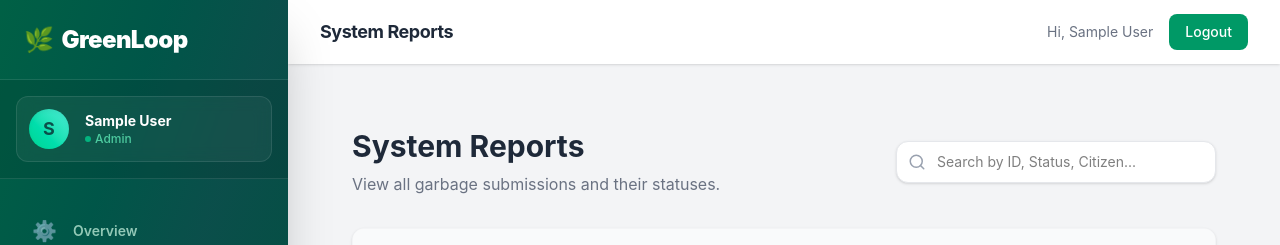
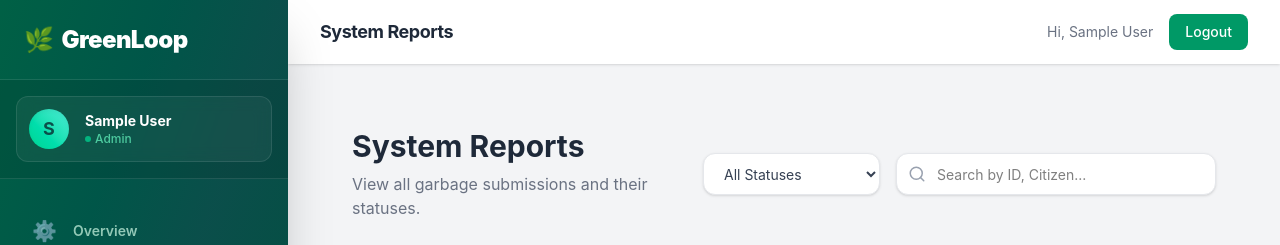
Before and after one commit to Adityaaa13/GreenLoop, a React app in the folder frontend/: page /admin/reports in a window 1280 px wide. Shown: the top 245 px of the page. Built offline with nearby package versions, Linux system fonts and the light colour scheme; no server answers; sample sign-in values are in the browser's storage; the HTML template or start-up script is replaced by a standard one.

Commit message:
feat(admin): make dashboard cards clickable, show all reports, and add manual status filter

```diff
--- a/frontend/src/components/admin/SummaryCards.jsx
+++ b/frontend/src/components/admin/SummaryCards.jsx
@@ -1,8 +1,10 @@
 import React from "react";
+import { Link } from "react-router-dom";
 import { ClipboardList, CheckCircle, AlertTriangle, RefreshCw } from "lucide-react";
 
-const SummaryCard = ({ title, value, icon: Icon, colorClass }) => (
-    <div className={`bg-white p-6 rounded-xl shadow-sm border border-gray-100 flex items-center space-x-4`}>
+const SummaryCard = ({ title, value, icon: Icon, colorClass, linkTo }) => {
+    const content = (
+        <div className="bg-white p-6 rounded-xl shadow-sm border border-gray-100 flex items-center space-x-4 hover:shadow-md transition-shadow h-full">
             <div className={`p-4 rounded-full ${colorClass}`}>
                 <Icon size={24} />
             </div>
@@ -12,6 +14,13 @@ const SummaryCard = ({ title, value, icon: Icon, colorClass }) => (
             </div>
         </div>
     );
+
+    if (linkTo) {
+        return <Link to={linkTo} className="block w-full">{content}</Link>;
+    }
+
+    return content;
+};
 
 const SummaryCards = ({ data }) => {
     if (!data) return null;
@@ -23,24 +32,28 @@ const SummaryCards = ({ data }) => {
                 value={data.totalDumps || 0}
                 icon={ClipboardList}
                 colorClass="bg-blue-100 text-blue-600"
+                linkTo="/admin/reports"
             />
             <SummaryCard
                 title="Verified Dumps"
                 value={data.verifiedDumps || 0}
                 icon={CheckCircle}
                 colorClass="bg-green-100 text-green-600"
+                linkTo="/admin/reports?filter=verified_dump"
             />
             <SummaryCard
                 title="Completed Tasks"
                 value={data.completedCleanups || 0}
                 icon={CheckCircle}
                 colorClass="bg-emerald-100 text-emerald-600"
+                linkTo="/admin/reports?filter=cleaned"
             />
             <SummaryCard
                 title="Rework Required"
                 value={data.reworkTasks || 0}
                 icon={AlertTriangle}
                 colorClass="bg-orange-100 text-orange-600"
+                linkTo="/admin/teams"
             />
         </div>
     );
--- a/frontend/src/components/admin/VerifiedDumpsTable.jsx
+++ b/frontend/src/components/admin/VerifiedDumpsTable.jsx
@@ -15,10 +15,8 @@ const VerifiedDumpsTable = ({ reports }) => {
         return `px-3 py-1 inline-flex text-xs leading-5 font-semibold rounded-full ${statuses[status] || defaultClass}`;
     };
 
-    // Filter to only show genuine, verified reports to the Admin
-    const genuineReports = reports?.filter(r =>
-        ["verified_dump", "cleanup_assigned", "cleaned"].includes(r.status)
-    ) || [];
+    // Expose all reports, removing previous verified filter, falling back to empty array
+    const allReports = reports || [];
 
     return (
         <div className="bg-white rounded-xl shadow-sm border border-gray-100 mb-8 overflow-hidden">
@@ -39,8 +37,8 @@ const VerifiedDumpsTable = ({ reports }) => {
                         </tr>
                     </thead>
                     <tbody className="bg-white divide-y divide-gray-200">
-                        {genuineReports.length > 0 ? (
-                            genuineReports.map((report) => (
+                        {allReports.length > 0 ? (
+                            allReports.map((report) => (
                                 <tr key={report._id} className="hover:bg-gray-50">
                                     <td className="px-6 py-4 whitespace-nowrap text-sm font-bold font-mono text-emerald-600">
                                         #{report._id.slice(-5).toUpperCase()}
--- a/frontend/src/pages/Admin/AdminReports.jsx
+++ b/frontend/src/pages/Admin/AdminReports.jsx
@@ -1,12 +1,37 @@
 import React, { useState, useEffect } from "react";
+import { useSearchParams } from "react-router-dom";
 import api from "../../services/api";
 import VerifiedDumpsTable from "../../components/admin/VerifiedDumpsTable";
 import { Search } from "lucide-react";
 
+const VALID_STATUSES = ["pending_validation", "verified_dump", "rejected", "cleanup_assigned", "cleaned"];
+
 const AdminReports = () => {
+    const [searchParams] = useSearchParams();
+    const initialFilter = searchParams.get("filter") || "";
+    const isStatusFilter = VALID_STATUSES.includes(initialFilter);
+
     const [reports, setReports] = useState([]);
     const [loading, setLoading] = useState(true);
-    const [searchQuery, setSearchQuery] = useState("");
+    const [searchQuery, setSearchQuery] = useState(isStatusFilter ? "" : initialFilter);
+    const [statusFilter, setStatusFilter] = useState(isStatusFilter ? initialFilter : "");
+
+    // Update filters if URL changes (like when clicking links on Dashboard without reloading)
+    useEffect(() => {
+        const filter = searchParams.get("filter");
+        if (filter) {
+            if (VALID_STATUSES.includes(filter)) {
+                setStatusFilter(filter);
+                setSearchQuery("");
+            } else {
+                setSearchQuery(filter);
+                setStatusFilter("");
+            }
+        } else if (searchParams.has("filter")) {
+            setSearchQuery("");
+            setStatusFilter("");
+        }
+    }, [searchParams]);
 
     const fetchReports = async () => {
         try {
@@ -32,11 +57,21 @@ const AdminReports = () => {
     }
 
     const filteredReports = reports.filter(r => {
-        if (!searchQuery) return true;
+        let matchesStatus = true;
+        let matchesSearch = true;
+
+        if (statusFilter) {
+            matchesStatus = r.status === statusFilter;
+        }
+
+        if (searchQuery) {
             const s = searchQuery.toLowerCase();
-        return (r._id && r._id.toLowerCase().includes(s)) ||
+            matchesSearch = (r._id && r._id.toLowerCase().includes(s)) ||
                             (r.citizenId?.name && r.citizenId.name.toLowerCase().includes(s)) ||
-               (r.status && r.status.toLowerCase().includes(s));
+                            (r.status && r.status.toLowerCase().includes(s.replace(/\s+/g, '_')));
+        }
+
+        return matchesStatus && matchesSearch;
     });
 
     return (
@@ -46,15 +81,29 @@ const AdminReports = () => {
                     <h1 className="text-3xl font-bold text-gray-800">System Reports</h1>
                     <p className="text-gray-500 mt-2">View all garbage submissions and their statuses.</p>
                 </div>
+                <div className="flex flex-col sm:flex-row gap-4">
+                    <select
+                        value={statusFilter}
+                        onChange={(e) => setStatusFilter(e.target.value)}
+                        className="px-4 py-2.5 border border-gray-200 rounded-xl text-sm focus:ring-2 focus:ring-emerald-500/20 focus:border-emerald-500 outline-none bg-white shadow-sm text-gray-700 h-[42px]"
+                    >
+                        <option value="">All Statuses</option>
+                        <option value="pending_validation">Pending Validation</option>
+                        <option value="verified_dump">Verified Dump</option>
+                        <option value="rejected">Rejected</option>
+                        <option value="cleanup_assigned">Cleanup Assigned</option>
+                        <option value="cleaned">Cleaned</option>
+                    </select>
                     <div className="relative">
                         <Search className="absolute left-3 top-1/2 -translate-y-1/2 text-gray-400" size={18} />
                         <input
                             type="text"
-                        placeholder="Search by ID, Status, Citizen..."
+                            placeholder="Search by ID, Citizen..."
                             value={searchQuery}
                             onChange={(e) => setSearchQuery(e.target.value)}
-                        className="pl-10 pr-4 py-2.5 w-full md:w-80 border border-gray-200 rounded-xl text-sm focus:ring-2 focus:ring-emerald-500/20 focus:border-emerald-500 transition-all outline-none bg-white shadow-sm"
+                            className="pl-10 pr-4 py-2.5 w-full md:w-80 border border-gray-200 rounded-xl text-sm focus:ring-2 focus:ring-emerald-500/20 focus:border-emerald-500 transition-all outline-none bg-white shadow-sm h-[42px]"
                         />
+                    </div>
                 </div>
             </div>
 
```
Lines whose indentation alone changed are shown as unchanged.
